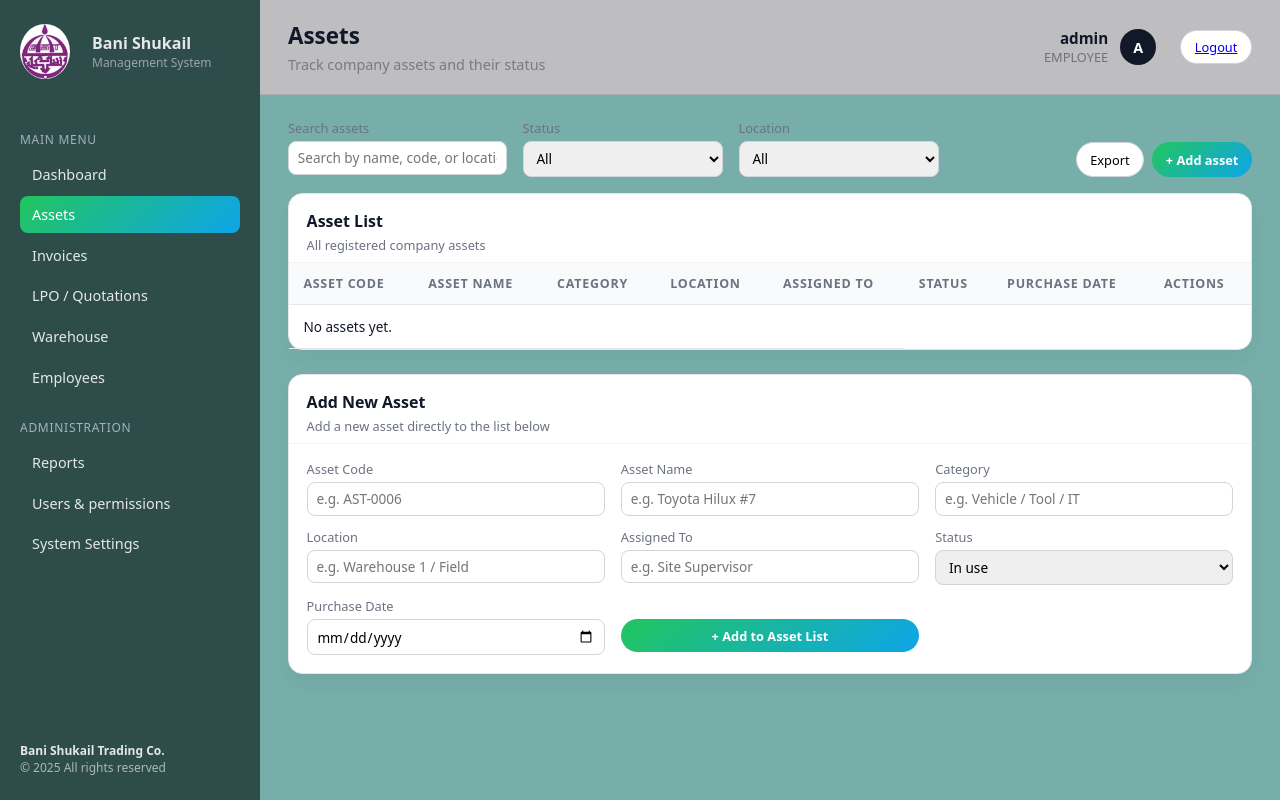
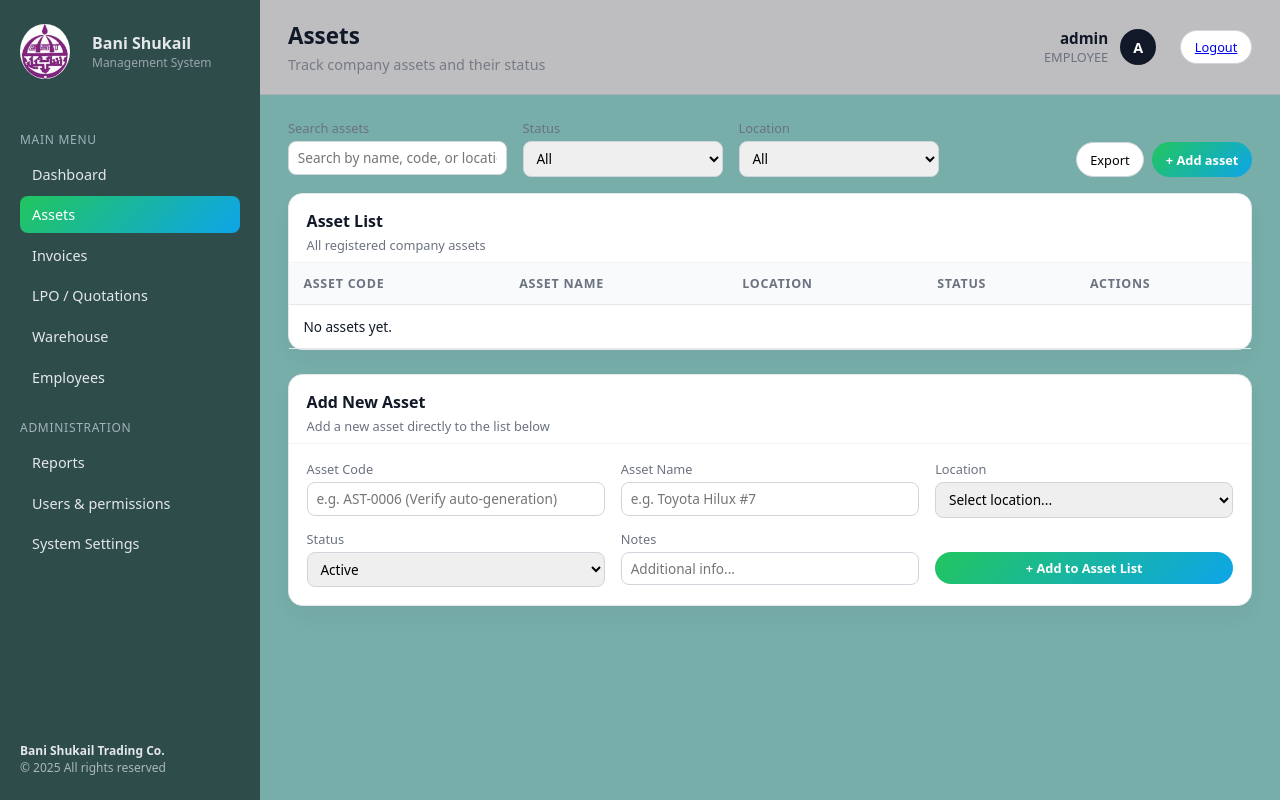
Before and after one commit to ALMAJD91/BaniShukailWebsite, a Django app: page /assets/ in a window 1280 px wide. Run offline with Django 5.2, Linux system fonts and the light colour scheme; a user stored in the database is signed in; data that the repository does not hold is empty.

Commit message:
feat: Implement asset creation in the assets view and template, and add a script to query assets.

```diff
--- a/assets/views.py
+++ b/assets/views.py
@@ -1,12 +1,37 @@
+from django.contrib import messages
 from django.contrib.auth.decorators import login_required
-from django.shortcuts import render
+from django.shortcuts import render, redirect
 from .models import Asset
+from warehouse.models import Warehouse
 
 @login_required
 def list_assets(request):
+    if request.method == "POST":
+        name = request.POST.get("name")
+        code = request.POST.get("code")
+        location_id = request.POST.get("location")
+        status = request.POST.get("status")
+        notes = request.POST.get("notes") # Using notes for extra info since fields were removed
+
+        if name:
+            location = None
+            if location_id:
+                location = Warehouse.objects.filter(pk=location_id).first()
+
+            Asset.objects.create(
+                code=code or "", # Model handles auto-generation if empty
+                name=name,
+                location=location,
+                status=status or Asset.Status.ACTIVE,
+                notes=notes or ""
+            )
+            messages.success(request, "Asset added successfully.")
+            return redirect("assets:list")
+
     return render(request, "assets.html", {
         "title": "Assets",
         "subtitle": "Track company assets and their status",
         "active": "assets",
-        "assets": Asset.objects.order_by("code"),
+        "assets": Asset.objects.select_related("location").order_by("code"),
+        "warehouses": Warehouse.objects.all(),
     })
--- a/templates/assets.html
+++ b/templates/assets.html
@@ -11,8 +11,8 @@
             <label for="filter-status">Status</label>
             <select id="filter-status">
                 <option value="">All</option>
-                            <option value="In use">In use</option>
-                            <option value="Under maintenance">Under maintenance</option>
+                <option value="Active">Active</option>
+                <option value="In repair">In repair</option>
                 <option value="Retired">Retired</option>
             </select>
         </div>
@@ -20,10 +20,9 @@
             <label for="filter-location">Location</label>
             <select id="filter-location">
                 <option value="">All</option>
-                            <option value="Warehouse 1">Warehouse 1</option>
-                            <option value="Warehouse 2">Warehouse 2</option>
-                            <option value="Field">Field</option>
-                            <option value="Head Office">Head Office</option>
+                {% for w in warehouses %}
+                <option value="{{ w.warehouse_name }}">{{ w.warehouse_name }}</option>
+                {% endfor %}
             </select>
         </div>
     </div>
@@ -48,11 +47,8 @@
                 <tr>
                     <th>Asset Code</th>
                     <th>Asset Name</th>
-                            <th>Category</th>
                     <th>Location</th>
-                            <th>Assigned To</th>
                     <th>Status</th>
-                            <th>Purchase Date</th>
                     <th class="no-print">Actions</th>
                 </tr>
             </thead>
@@ -61,12 +57,13 @@
                 <tr>
                     <td>{{ a.code }}</td>
                     <td>{{ a.name }}</td>
-  <td>{{ a.location }}</td>
+                    <td>{{ a.location|default:"-" }}</td>
                     <td><span class="badge">{{ a.get_status_display }}</span></td>
-  <td>{{ a.notes|default:"" }}</td>
                 </tr>
                 {% empty %}
-<tr><td colspan="5" class="small-text">No assets yet.</td></tr>
+                <tr>
+                    <td colspan="5" class="small-text">No assets yet.</td>
+                </tr>
                 {% endfor %}
             </tbody>
         </table>
@@ -80,51 +77,49 @@
         <div class="panel-subtitle">Add a new asset directly to the list below</div>
     </div>
     <div class="panel-body">
+        <form method="post">{% csrf_token %}
             <div class="form-grid-3">
                 <div class="field-group">
                     <label for="asset-code">Asset Code</label>
-                            <input id="asset-code" type="text" placeholder="e.g. AST-0006" />
+                    <input id="asset-code" name="code" type="text"
+                        placeholder="e.g. AST-0006 (Verify auto-generation)" />
                 </div>
 
                 <div class="field-group">
                     <label for="asset-name">Asset Name</label>
-                            <input id="asset-name" type="text" placeholder="e.g. Toyota Hilux #7" />
-                        </div>
-
-                        <div class="field-group">
-                            <label for="asset-category">Category</label>
-                            <input id="asset-category" type="text" placeholder="e.g. Vehicle / Tool / IT" />
+                    <input id="asset-name" name="name" type="text" placeholder="e.g. Toyota Hilux #7" required />
                 </div>
 
                 <div class="field-group">
                     <label for="asset-location">Location</label>
-                            <input id="asset-location" type="text" placeholder="e.g. Warehouse 1 / Field" />
-                        </div>
-
-                        <div class="field-group">
-                            <label for="asset-assigned">Assigned To</label>
-                            <input id="asset-assigned" type="text" placeholder="e.g. Site Supervisor" />
+                    <select id="asset-location" name="location">
+                        <option value="">Select location...</option>
+                        {% for w in warehouses %}
+                        <option value="{{ w.pk }}">{{ w.warehouse_name }}</option>
+                        {% endfor %}
+                    </select>
                 </div>
 
                 <div class="field-group">
                     <label for="asset-status">Status</label>
-                            <select id="asset-status">
-                                <option value="In use">In use</option>
-                                <option value="Under maintenance">Under maintenance</option>
-                                <option value="Retired">Retired</option>
+                    <select id="asset-status" name="status">
+                        <option value="ACTIVE">Active</option> <!-- Fixed values to match model default -->
+                        <option value="IN_REPAIR">In repair</option>
+                        <option value="RETIRED">Retired</option>
                     </select>
                 </div>
 
                 <div class="field-group">
-                            <label for="asset-date">Purchase Date</label>
-                            <input id="asset-date" type="date" />
+                    <label for="asset-notes">Notes</label>
+                    <input id="asset-notes" name="notes" type="text" placeholder="Additional info..." />
                 </div>
 
                 <div class="field-group">
                     <label>&nbsp;</label>
-                            <button class="btn-primary full-width" type="button" onclick="addAsset()">+ Add to Asset List</button>
+                    <button class="btn-primary full-width" type="submit">+ Add to Asset List</button>
                 </div>
             </div>
+        </form>
     </div>
 </div>
 
```
Also changed, not shown: reproduce_error.py (added, +17 -0 lines). Lines whose indentation alone changed are shown as unchanged.
